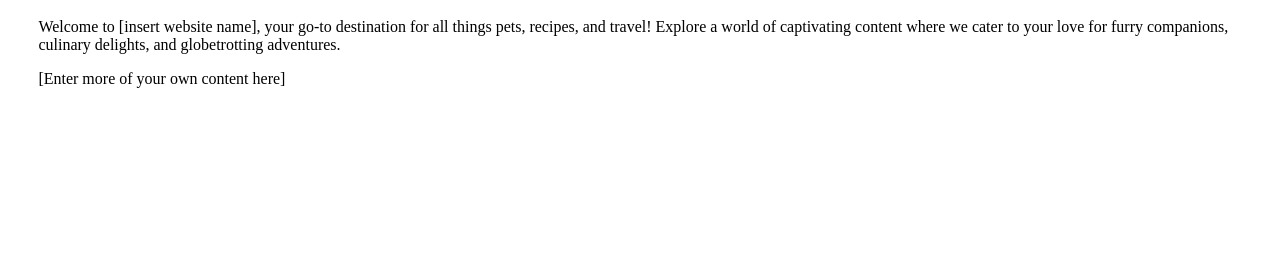
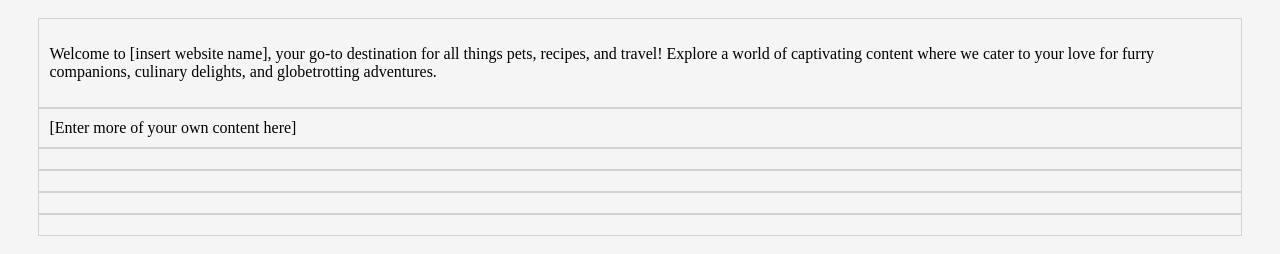
Before and after one commit to vadrian1/ccp_html_w24, a plain HTML site: page index.html in a window 1280 px wide. Shown: the part 206-460 px from the top of the page. Drawn offline with Linux system fonts and the light colour scheme.

Commit message:
added stuffya

```diff
--- a/css/styles.css
+++ b/css/styles.css
@@ -1,3 +1,11 @@
 body{
-    margin: 3%
+    margin: 3%;
+    background-color: #f5f5f5
 }
+
+div{
+    border-style: solid;
+    border-width: 1px;
+    border-color: lightgray;
+    padding: 10px;
+}
```
Also changed, not shown: pets.html (+5 -3 lines), 1 other file.
